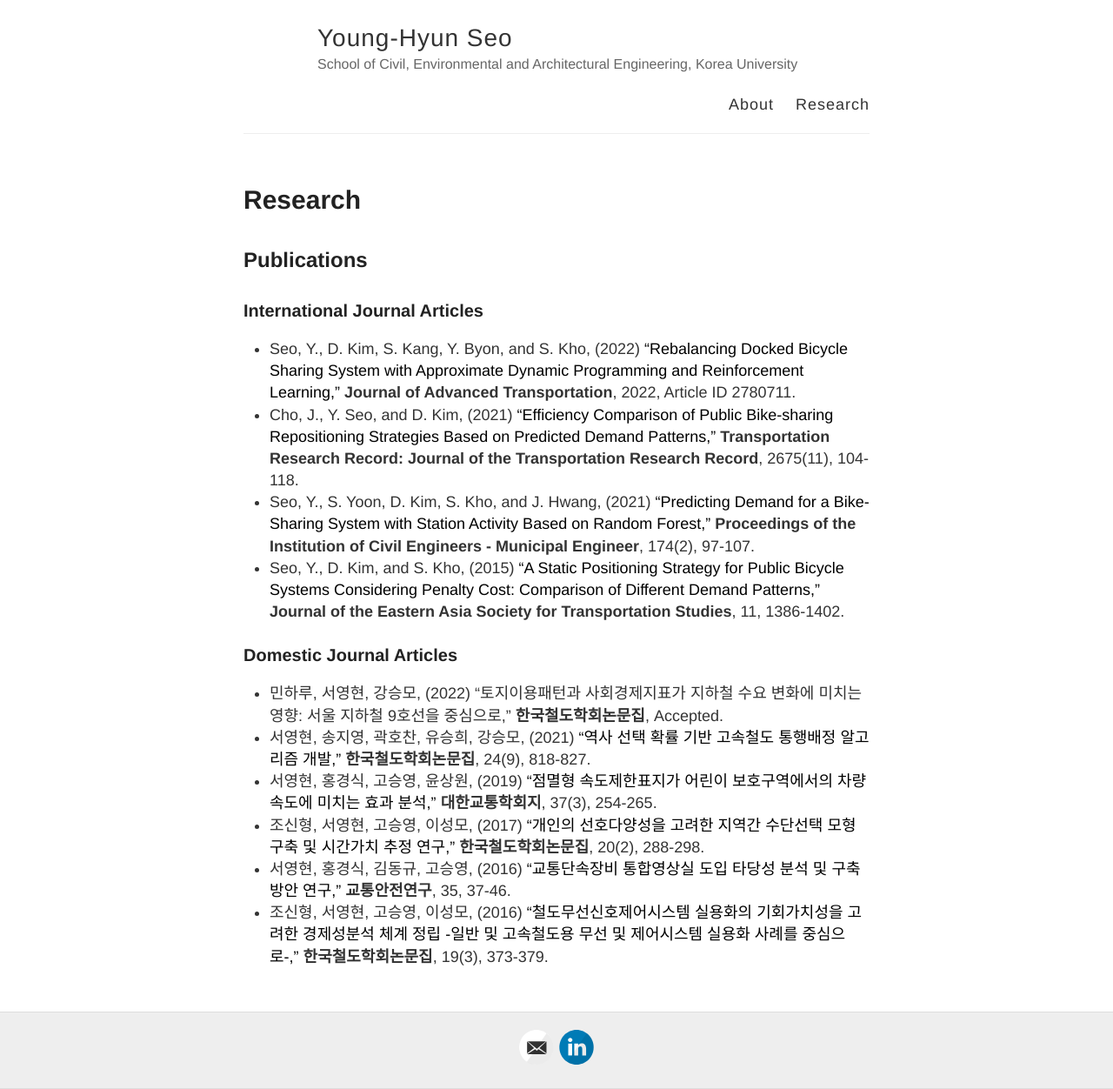
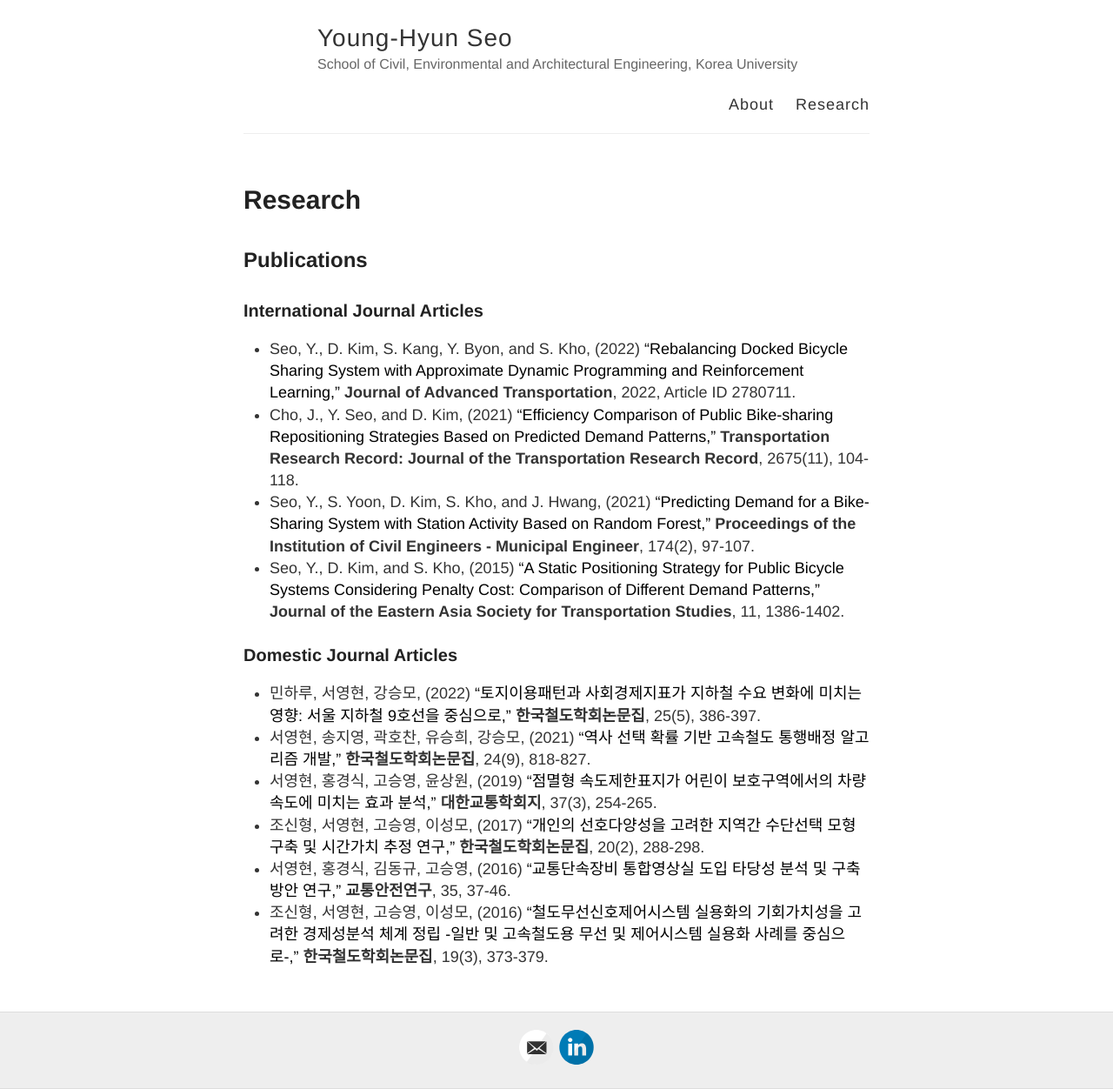
Before and after one commit to younghyunseo/homepage, a Jekyll site: the page built from research.md, in a window 1280 px wide. Shown: the whole page at 87% size. Built offline with Jekyll 4.4.1, drawn with Linux system fonts in a browser that asks for light colours.

Commit message:
JKSR vol, no, and pages added

```diff
--- a/research.md
+++ b/research.md
@@ -12,7 +12,7 @@ permalink: /research/
 * Seo, Y., D. Kim, and S. Kho, (2015) <a href="https://doi.org/10.11175/easts.11.1378" style="color: black;">“A Static Positioning Strategy for Public Bicycle Systems Considering Penalty Cost: Comparison of Different Demand Patterns,”</a> **Journal of the Eastern Asia Society for Transportation Studies**, 11, 1386-1402.
 
 ### Domestic Journal Articles
-* 민하루, 서영현, 강승모, (2022) “토지이용패턴과 사회경제지표가 지하철 수요 변화에 미치는 영향: 서울 지하철 9호선을 중심으로,” **한국철도학회논문집**, Accepted.
+* 민하루, 서영현, 강승모, (2022) <a href="https://doi.org/10.7782/JKSR.2022.25.5.386" style="color: black;">“토지이용패턴과 사회경제지표가 지하철 수요 변화에 미치는 영향: 서울 지하철 9호선을 중심으로,”</a> **한국철도학회논문집**, 25(5), 386-397.
 * 서영현, 송지영, 곽호찬, 유승희, 강승모, (2021) <a href="https://doi.org/10.7782/JKSR.2021.24.9.818" style="color: black;">“역사 선택 확률 기반 고속철도 통행배정 알고리즘 개발,”</a> **한국철도학회논문집**, 24(9), 818-827.
 * 서영현, 홍경식, 고승영, 윤상원, (2019) <a href="https://doi.org/10.7470/jkst.2019.37.3.254" style="color: black;">"점멸형 속도제한표지가 어린이 보호구역에서의 차량 속도에 미치는 효과 분석,"</a> **대한교통학회지**, 37(3), 254-265.
 * 조신형, 서영현, 고승영, 이성모, (2017) <a href="https://doi.org/10.7782/JKSR.2017.20.2.288" style="color: black;">"개인의 선호다양성을 고려한 지역간 수단선택 모형 구축 및 시간가치 추정 연구,"</a> **한국철도학회논문집**, 20(2), 288-298.
```
